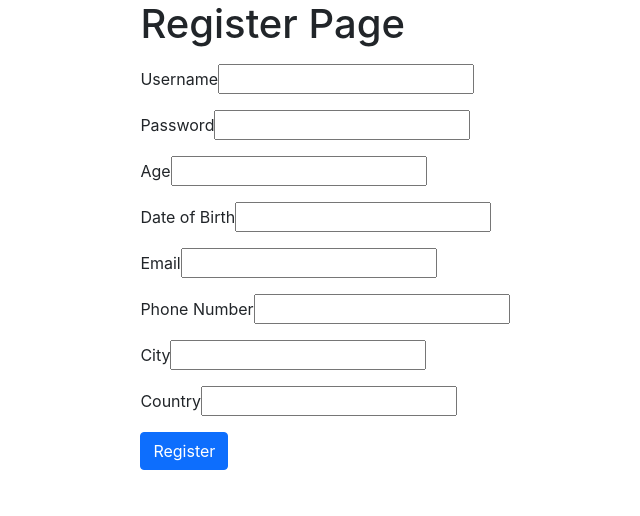
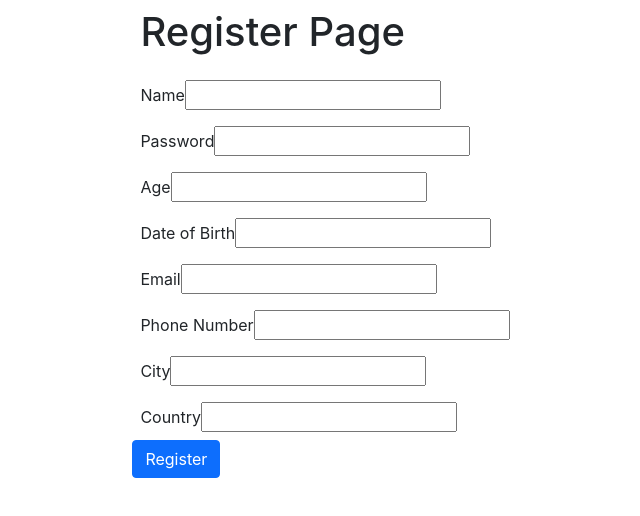
Before and after one commit to jitrakorn/TT3_Group3, a React (Create React App) app in the folder frontend/: page /register in a window 1280 px wide. Shown: the top 516 px of the page, without its empty margins (315-955 px from the left). Built offline with nearby package versions, Linux system fonts and the light colour scheme.

Commit message:
style modifications

```diff
--- a/frontend/src/components/Login.js
+++ b/frontend/src/components/Login.js
@@ -8,18 +8,18 @@ const Login = () => {
   return (
     <div className="d-flex align-items-center justify-content-center">
       <form>
-        <div className="mb-3">
+        <div className="p-2">
           <h1>LoginPage</h1>
         </div>
-        <div className="mb-3">
-          <label>Username</label>
+        <div className="p-2">
+          <label>Name</label>
           <input
             className="login-username"
             onChange={(e) => setUsername(e.target.value)}
             value={username}
           />
         </div>
-        <div className="mb-3">
+        <div className="p-2">
           <label>Password</label>
           <input
             type="password"
@@ -28,13 +28,16 @@ const Login = () => {
             value={password}
           />
         </div>
-        <Link to="/home" className="btn btn-primary">
-          Login
-        </Link>
-
-        <Link to="/register" className="btn btn-primary">
-          Register
-        </Link>
+        <div className="p-2">
+          <Link to="/home" className="btn btn-primary p-2">
+            Login
+          </Link>
+        </div>
+        <div className="p-2">
+          <Link to="/register" className="btn btn-primary p-2">
+            Register
+          </Link>
+        </div>
       </form>
     </div>
   );
--- a/frontend/src/components/Register.js
+++ b/frontend/src/components/Register.js
@@ -14,18 +14,18 @@ const Register = () => {
   return (
     <div className="d-flex align-items-center justify-content-center">
       <form>
-        <div className="mb-3">
+        <div className="p-2">
           <h1>Register Page</h1>
         </div>
-        <div className="mb-3">
-          <label>Username</label>
+        <div className="p-2">
+          <label>Name</label>
           <input
             className="register-username"
             onChange={(e) => setUsername(e.target.value)}
             value={username}
           />
         </div>
-        <div className="mb-3">
+        <div className="p-2">
           <label>Password</label>
           <input
             type="password"
@@ -34,64 +34,59 @@ const Register = () => {
             value={password}
           />
         </div>
-        <div className="mb-3">
+        <div className="p-2">
           <label>Age</label>
           <input
-            type="password"
             className="register-age"
             onChange={(e) => setAge(e.target.value)}
             value={age}
           />
         </div>
-        <div className="mb-3">
+        <div className="p-2">
           <label>Date of Birth</label>
           <input
-            type="password"
             className="register-birthday"
             onChange={(e) => setBirthday(e.target.value)}
             value={birthday}
           />
         </div>
-        <div className="mb-3">
+        <div className="p-2">
           <label>Email</label>
           <input
-            type="password"
             className="register-email"
             onChange={(e) => setEmail(e.target.value)}
             value={email}
           />
         </div>
-        <div className="mb-3">
+        <div className="p-2">
           <label>Phone Number</label>
           <input
-            type="password"
             className="register-phone"
             onChange={(e) => setPhone(e.target.value)}
             value={phone}
           />
         </div>
-        <div className="mb-3">
+        <div className="p-2">
           <label>City</label>
           <input
-            type="password"
             className="register-city"
             onChange={(e) => setCity(e.target.value)}
             value={city}
           />
         </div>
-        <div className="mb-3">
+        <div className="p-2">
           <label>Country</label>
           <input
-            type="password"
             className="register-country"
             onChange={(e) => setCountry(e.target.value)}
             value={country}
           />
         </div>
-
-        <Link to="/login" className="btn btn-primary">
-          Register
-        </Link>
+        <div>
+          <Link to="/login" className="btn btn-primary">
+            Register
+          </Link>
+        </div>
       </form>
     </div>
   );
```
